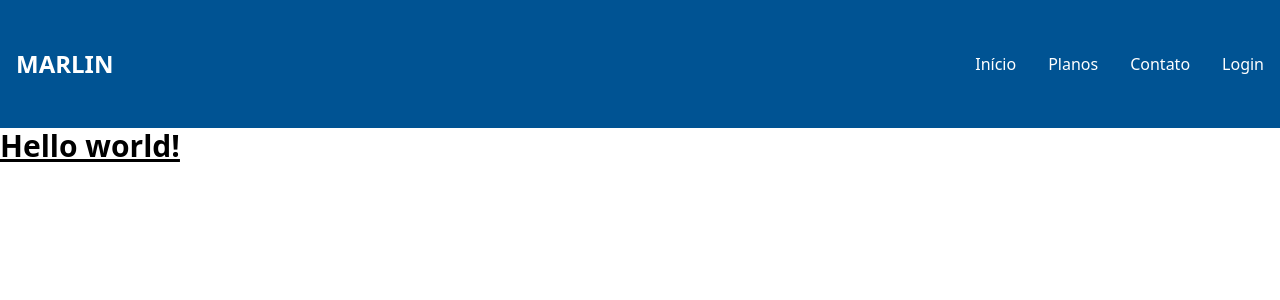
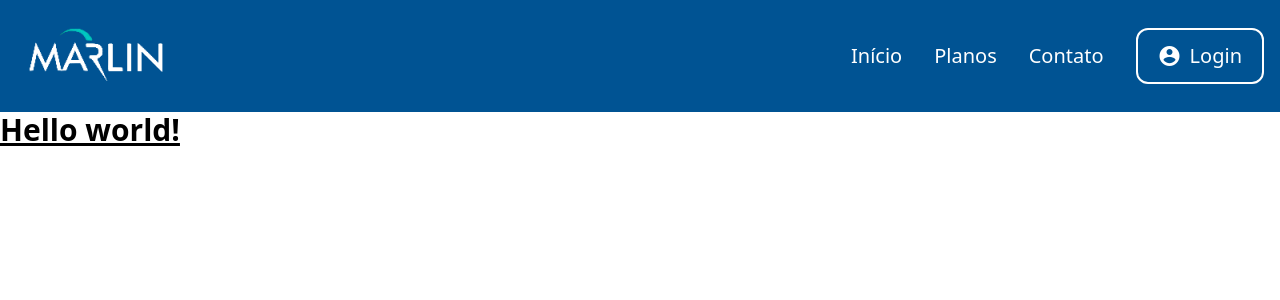
Before and after one commit to fabiords07/plano-odontologico, an Angular app: page / in a window 1280 px wide. Shown: the top 300 px of the page. Built offline with nearby package versions, Linux system fonts and the light colour scheme.

Commit message:
feat - header almost ready

```diff
--- a/angular.json
+++ b/angular.json
@@ -24,9 +24,15 @@
               {
                 "glob": "**/*",
                 "input": "public"
+              },
+              {
+                "glob": "**/*",
+                "input": "src/assets",
+                "output": "assets/"
               }
             ],
             "styles": [
+              "@angular/material/prebuilt-themes/azure-blue.css",
               "src/styles.css"
             ],
             "scripts": []
@@ -85,6 +91,7 @@
               }
             ],
             "styles": [
+              "@angular/material/prebuilt-themes/azure-blue.css",
               "src/styles.css"
             ],
             "scripts": []
--- a/package.json
+++ b/package.json
@@ -10,10 +10,12 @@
   },
   "private": true,
   "dependencies": {
+    "@angular/cdk": "^19.2.16",
     "@angular/common": "^19.2.0",
     "@angular/compiler": "^19.2.0",
     "@angular/core": "^19.2.0",
     "@angular/forms": "^19.2.0",
+    "@angular/material": "^19.2.16",
     "@angular/platform-browser": "^19.2.0",
     "@angular/platform-browser-dynamic": "^19.2.0",
     "@angular/router": "^19.2.0",
--- a/src/app/components/header/header.component.html
+++ b/src/app/components/header/header.component.html
@@ -1,12 +1,24 @@
 <header class="bg-blue-header text-white py-4">
-  <div class="container h-24 mx-auto px-4 flex justify-between items-center">
-    <div class="text-2xl font-bold">MARLIN</div>
+  <div class="container h-20 mx-auto px-4 flex justify-between items-center">
+    <a href="/">
+      <img
+        src="assets/images/logo-marlin.png"
+        alt="Marlin Odontológico"
+        class="h-40"
+      />
+    </a>
 
-    <nav class="hidden md:flex space-x-8">
+    <nav class="hidden md:flex items-center space-x-8 text-xl">
       <a href="#" class="hover:text-gray-200">Início</a>
       <a href="#" class="hover:text-gray-200">Planos</a>
       <a href="#" class="hover:text-gray-200">Contato</a>
-      <a href="#" class="hover:text-gray-200">Login</a>
+      <a
+        href="#"
+        class="flex items-center gap-2 border-2 border-white rounded-xl px-5 py-3 hover:bg-white/10 transition-colors"
+      >
+        <mat-icon class="text-white">account_circle</mat-icon>
+        <span>Login</span>
+      </a>
     </nav>
   </div>
 </header>
--- a/src/app/components/header/header.component.ts
+++ b/src/app/components/header/header.component.ts
@@ -1,8 +1,9 @@
 import { Component } from '@angular/core';
+import { MatIconModule } from '@angular/material/icon';
 
 @Component({
   selector: 'app-header',
-  imports: [],
+  imports: [MatIconModule],
   templateUrl: './header.component.html',
   styleUrl: './header.component.css'
 })
--- a/src/index.html
+++ b/src/index.html
@@ -6,6 +6,8 @@
   <base href="/">
   <meta name="viewport" content="width=device-width, initial-scale=1">
   <link rel="icon" type="image/x-icon" href="favicon.ico">
+  <link href="https://fonts.googleapis.com/css2?family=Roboto:wght@300;400;500&display=swap" rel="stylesheet">
+  <link href="https://fonts.googleapis.com/icon?family=Material+Icons" rel="stylesheet">
 </head>
 <body>
   <app-root></app-root>
--- a/src/styles.css
+++ b/src/styles.css
@@ -2,3 +2,6 @@
 @theme {
   --color-blue-header: #005393;
 }
+
+html, body { height: 100%; }
+body { margin: 0; font-family: Roboto, "Helvetica Neue", sans-serif; }
```
Also changed, not shown: src/assets/images/logo-marlin.png (added), 1 other file (tests, documents, lock files or other folders).
